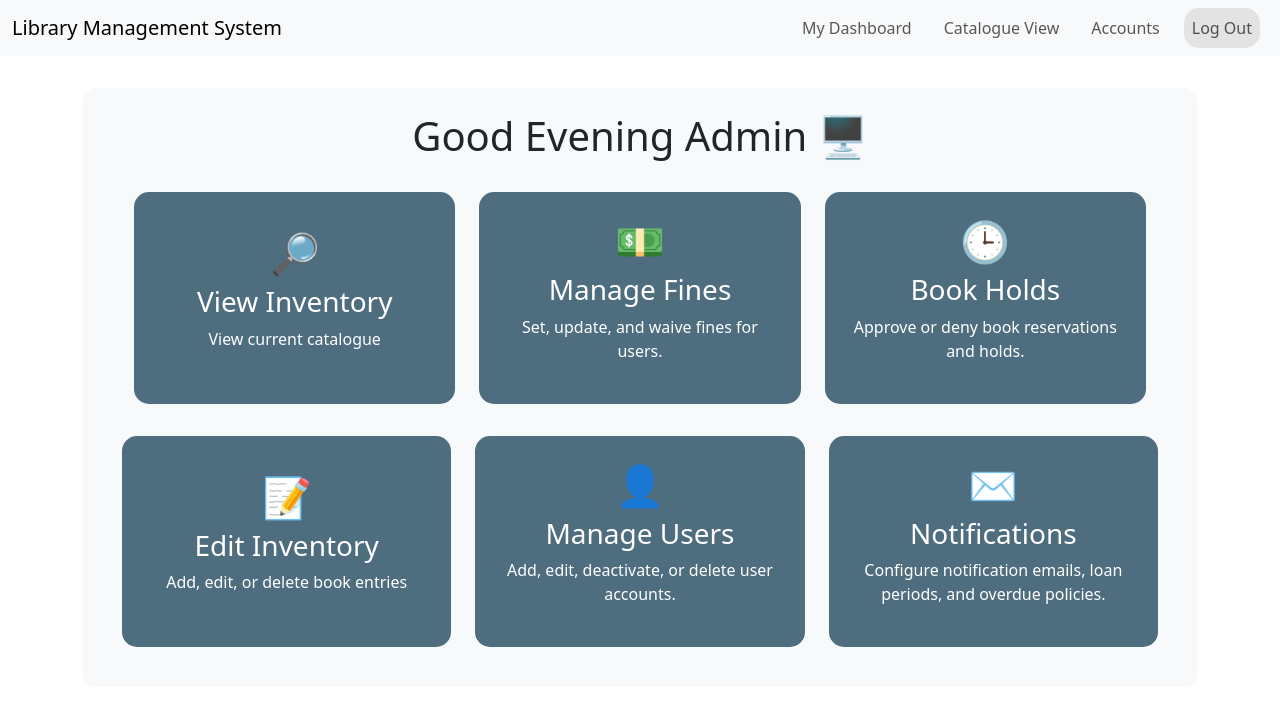
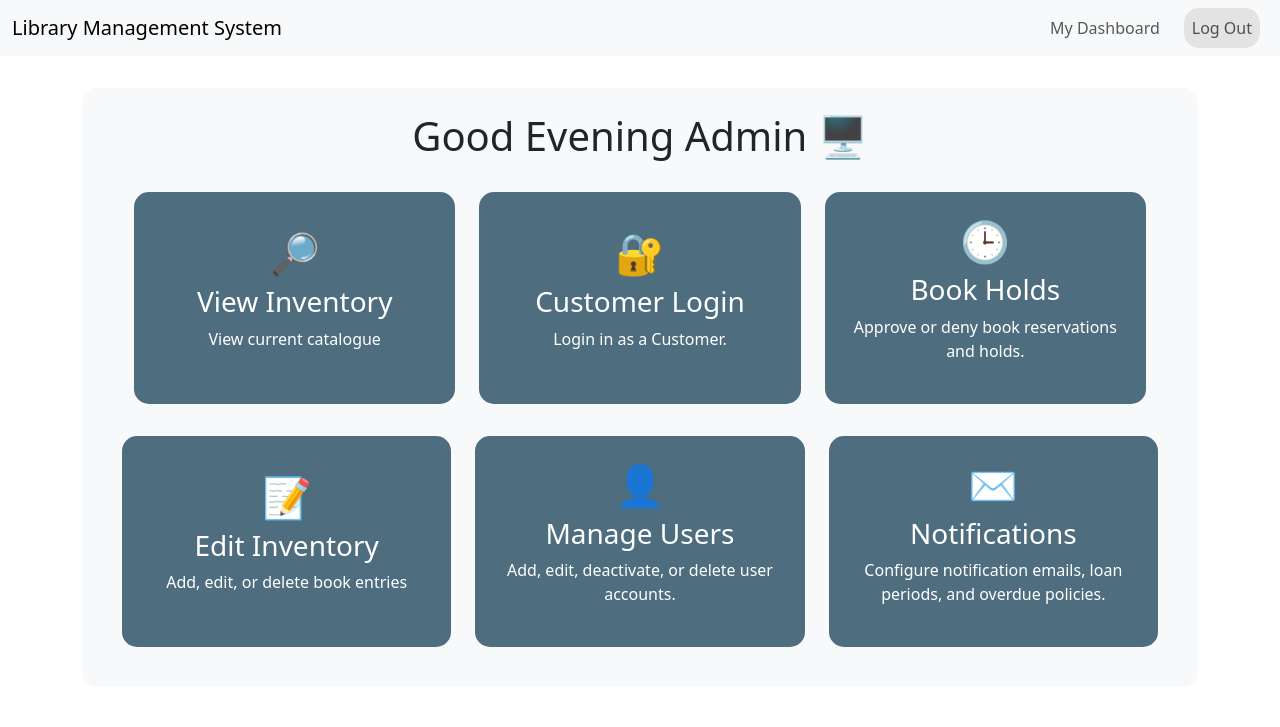
Before and after one commit to asthapatel1125/LMS_CAPSTONE_2025, a FastAPI app: page /catalog/admin_dashboard in a window 1280 px wide. Shown: the top 727 px of the page. Run offline with FastAPI, Linux system fonts and the light colour scheme.

Commit message:
catalog test 1

```diff
--- a/Catalog_Management/src/app/routers/catalogRouter.py
+++ b/Catalog_Management/src/app/routers/catalogRouter.py
@@ -11,6 +11,7 @@ MANAGER_LOGIN_PAGE = "https://35.234.252.105/auth/manager"
 MANAGE_HOLDS_ADMIN = "https://35.234.252.105/reservations/holds-admin"
 USER_MANAGEMENT_PAGE = "https://35.234.252.105/userManage/main"
 NOTIFICATIONS_PAGE = "https://35.234.252.105/notif/main"
+USER_LOGIN_PAGE = "https://35.234.252.105/auth/login"
 
 base_dir = os.path.dirname(os.path.abspath(__file__))
 templates_dir = os.path.join(base_dir, "..", "views", "templates")
@@ -63,8 +64,12 @@ def view_inventory_page(request: Request):
 def notifications_page(request: Request):
     return RedirectResponse(url=NOTIFICATIONS_PAGE, status_code=status.HTTP_303_SEE_OTHER)
 
+# Redirect to the customer auth page
+@router.get("/loginCustomer", response_class=HTMLResponse)
+def view_login_customer(request: Request):
+    return RedirectResponse(url=USER_LOGIN_PAGE, status_code=status.HTTP_303_SEE_OTHER)
+
 # Edit inventory page buttons (x3)
-
 @router.get("/add-item", response_class=HTMLResponse)
 def add_item_page(request: Request):
     return templates.TemplateResponse("add_book.html", {"request": request})
--- a/Catalog_Management/src/app/views/static/js/admin_dashboard.js
+++ b/Catalog_Management/src/app/views/static/js/admin_dashboard.js
@@ -2,8 +2,8 @@ function editInventory(){
     location.href = "/catalog/edit_inventory";
 }
 
-function manageHolds(){
-    location.href = "/catalog/manage-holds";
+function loginCustomer(){
+    location.href = "/catalog/loginCustomer";
 }
 
 function viewInventory(){
--- a/Catalog_Management/src/app/views/templates/add_book.html
+++ b/Catalog_Management/src/app/views/templates/add_book.html
@@ -20,12 +20,6 @@
           <ul class="navbar-nav ms-auto">
             <li class="nav-item px-2">
               <a class="nav-link" href="/catalog/admin_dashboard">My Dashboard</a>
-            </li>
-            <li class="nav-item px-2">
-              <a class="nav-link" href="/catalog/view-inventory">Catalogue View</a>
-            </li>
-            <li class="nav-item px-2">
-              <a class="nav-link" href="/catalog/userManage">Accounts</a>
             </li>
             <li class="nav-item px-2">
               <a class="nav-link" href="/catalog/manager-login" style="background-color: #E3E3E3; border-radius: 15px">Log Out</a>
--- a/Catalog_Management/src/app/views/templates/admin_dashboard.html
+++ b/Catalog_Management/src/app/views/templates/admin_dashboard.html
@@ -22,12 +22,6 @@
               <a class="nav-link" href="/catalog/admin_dashboard">My Dashboard</a>
             </li>
             <li class="nav-item px-2">
-              <a class="nav-link" href="/catalog/view-inventory">Catalogue View</a>
-            </li>
-            <li class="nav-item px-2">
-              <a class="nav-link" href="/catalog/userManage">Accounts</a>
-            </li>
-            <li class="nav-item px-2">
               <a class="nav-link" href="/catalog/manager-login" style="background-color: #E3E3E3; border-radius: 15px">Log Out</a>
             </li>
           </ul>
@@ -44,17 +38,17 @@
         <div class="container">
             <div class="row p-3">
                 <div class="col-md">
-                    <button type="submit" class="btn p-4 w-100 h-100" onclick="viewInventory()">
+                    <button type="submit" class="btn fs-4 p-4 w-100 h-100" onclick="viewInventory()">
                         <h1>🔎</h1>
                         <h3>View Inventory</h3>
                         <p class="fs-6">View current catalogue</p>
                     </button>
                   </div>
                   <div class="col-md">
-                    <button class="btn fs-4 p-4 w-100 h-100">
-                        <h1>💵</h1>
-                        <h3>Manage Fines</h3>
-                        <p class="fs-6">Set, update, and waive fines for users.</p>
+                    <button type="submit" class="btn fs-4 p-4 w-100 h-100" onclick="loginCustomer()">
+                        <h1>🔐</h1>
+                        <h3>Customer Login</h3>
+                        <p class="fs-6">Login in as a Customer.</p>
                     </button>
                   </div>
                   <div class="col-md">
--- a/Catalog_Management/src/app/views/templates/delete_book.html
+++ b/Catalog_Management/src/app/views/templates/delete_book.html
@@ -17,12 +17,6 @@
           <ul class="navbar-nav ms-auto">
             <li class="nav-item px-2">
               <a class="nav-link" href="/catalog/admin_dashboard">My Dashboard</a>
-            </li>
-            <li class="nav-item px-2">
-              <a class="nav-link" href="/catalog/view-inventory">Catalogue View</a>
-            </li>
-            <li class="nav-item px-2">
-              <a class="nav-link" href="/catalog/userManage">Accounts</a>
             </li>
             <li class="nav-item px-2">
               <a class="nav-link" href="/catalog/manager-login" style="background-color: #E3E3E3; border-radius: 15px">Log Out</a>
--- a/Catalog_Management/src/app/views/templates/edit_inventory.html
+++ b/Catalog_Management/src/app/views/templates/edit_inventory.html
@@ -20,12 +20,6 @@
           <ul class="navbar-nav ms-auto">
             <li class="nav-item px-2">
               <a class="nav-link" href="/catalog/admin_dashboard">My Dashboard</a>
-            </li>
-            <li class="nav-item px-2">
-              <a class="nav-link" href="/catalog/view-inventory">Catalogue View</a>
-            </li>
-            <li class="nav-item px-2">
-              <a class="nav-link" href="/catalog/userManage">Accounts</a>
             </li>
             <li class="nav-item px-2">
               <a class="nav-link" href="/catalog/manager-login" style="background-color: #E3E3E3; border-radius: 15px">Log Out</a>
--- a/Catalog_Management/src/app/views/templates/modify_book.html
+++ b/Catalog_Management/src/app/views/templates/modify_book.html
@@ -19,12 +19,6 @@
                     <ul class="navbar-nav ms-auto">
                         <li class="nav-item px-2">
                             <a class="nav-link" href="/catalog/admin_dashboard">My Dashboard</a>
-                        </li>
-                        <li class="nav-item px-2">
-                            <a class="nav-link" href="/catalog/view-inventory">Catalogue View</a>
-                        </li>
-                        <li class="nav-item px-2">
-                            <a class="nav-link" href="/catalog/userManage">Accounts</a>
                         </li>
                         <li class="nav-item px-2">
                             <a class="nav-link" href="/catalog/manager-login"
--- a/Catalog_Management/src/app/views/templates/view_inventory.html
+++ b/Catalog_Management/src/app/views/templates/view_inventory.html
@@ -18,8 +18,6 @@
                 <div class="collapse navbar-collapse" id="navbarNav">
                     <ul class="navbar-nav ms-auto">
                         <li class="nav-item px-2"><a class="nav-link" href="/catalog/admin_dashboard">My Dashboard</a></li>
-                        <li class="nav-item px-2"><a class="nav-link" href="/catalog/view-inventory">Catalogue View</a></li>
-                        <li class="nav-item px-2"><a class="nav-link" href="/catalog/userManage">Accounts</a></li>
                         <li class="nav-item px-2"><a id="logout" class="nav-link" href="/catalog/manager-login" style="background-color: #E3E3E3; border-radius: 15px">Log Out</a></li>
                     </ul>
                 </div>
```
